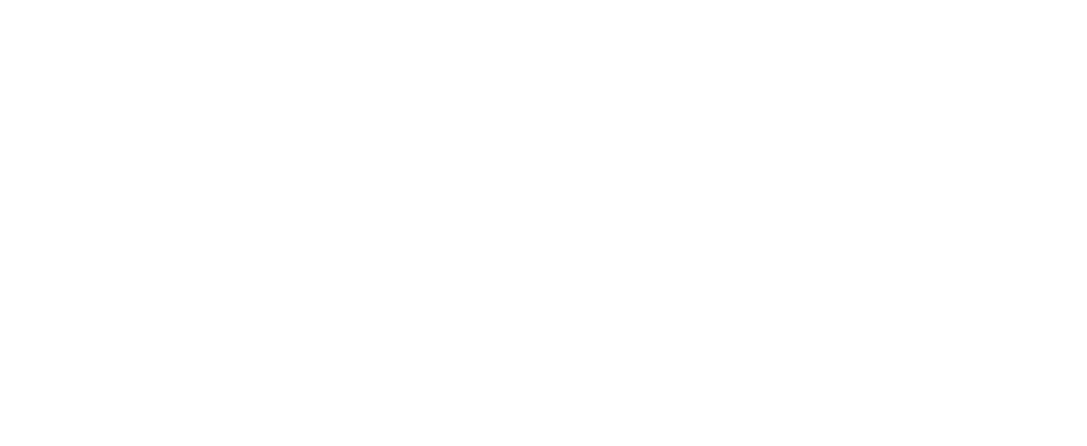
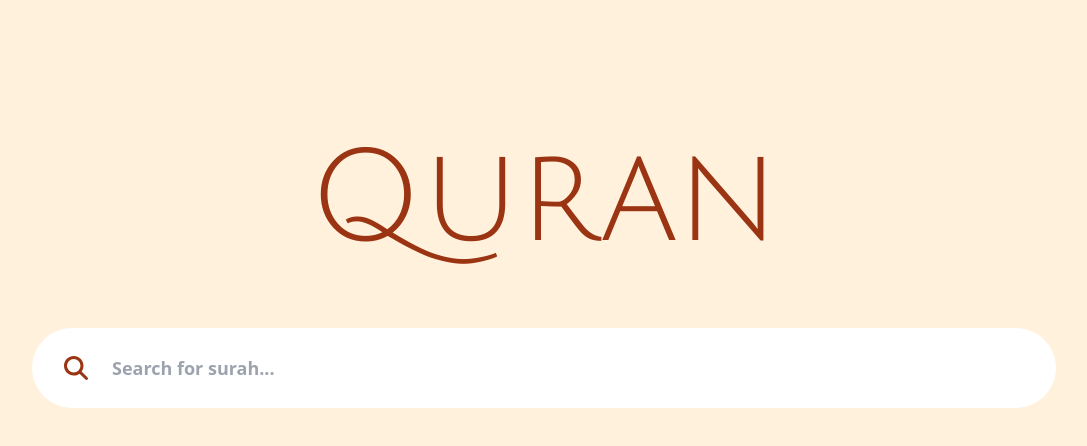
Before and after one commit to getimad/web-quran, a React (Vite) app: page / in a window 1280 px wide. Shown: the top 446 px of the page, without its empty margins (96-1183 px from the left). Built offline with nearby package versions, Linux system fonts and the light colour scheme.

Commit message:
feat: Add SearchBar, SearchResult and HomeSection

```diff
--- a/src/App.css
+++ b/src/App.css
@@ -1 +1,9 @@
 @import url("https://fonts.googleapis.com/css2?family=Julius+Sans+One&display=swap");
+
+body {
+  background-color: #fff1dc;
+}
+
+input[type="search"]::-webkit-search-cancel-button {
+  display: none;
+}
--- a/src/App.tsx
+++ b/src/App.tsx
@@ -1,7 +1,12 @@
 import "./App.css";
+import { HomeSection } from "./sections";
 
 function App() {
-  return <></>;
+  return (
+    <>
+      <HomeSection />
+    </>
+  );
 }
 
 export default App;
--- /dev/null
+++ b/src/components/SearchBar.tsx
@@ -0,0 +1,26 @@
+import { FC } from "react";
+
+// Icons
+import { FontAwesomeIcon } from "@fortawesome/react-fontawesome";
+import { faMagnifyingGlass } from "@fortawesome/free-solid-svg-icons";
+
+const SearchBar: FC = () => {
+  return (
+    <article className="w-full">
+      <div className="relative">
+        <FontAwesomeIcon
+          className="absolute -translate-y-1/2 top-1/2 left-8 text-orange-800"
+          icon={faMagnifyingGlass}
+          size="xl"
+        />
+        <input
+          className="w-full h-20 pl-20 pr-8 rounded-full outline-none text-lg  font-bold text-orange-800"
+          type="search"
+          placeholder="Search for surah..."
+        />
+      </div>
+    </article>
+  );
+};
+
+export default SearchBar;
--- /dev/null
+++ b/src/components/SearchResult.tsx
@@ -0,0 +1,7 @@
+import { FC } from "react";
+
+const SearchResult: FC = () => {
+  return <></>;
+};
+
+export default SearchResult;
--- /dev/null
+++ b/src/components/index.ts
@@ -0,0 +1,4 @@
+import SearchBar from "./SearchBar";
+import SearchResult from "./SearchResult";
+
+export { SearchBar, SearchResult };
--- /dev/null
+++ b/src/sections/HomeSection.tsx
@@ -0,0 +1,18 @@
+import { FC } from "react";
+import { SearchBar, SearchResult } from "../components";
+
+const HomeSection: FC = () => {
+  return (
+    <section className="max-w-5xl mx-auto relative w-11/12">
+      <div className="flex flex-col gap-16 items-center flex-shrink absolute translate-y-1/2 w-full">
+        <h1 className="text-7xl md:text-8xl lg:text-9xl font-julius text-orange-800">
+          Quran
+        </h1>
+        <SearchBar />
+        <SearchResult />
+      </div>
+    </section>
+  );
+};
+
+export default HomeSection;
--- /dev/null
+++ b/src/sections/index.ts
@@ -0,0 +1,3 @@
+import HomeSection from "./HomeSection";
+
+export { HomeSection };
```
